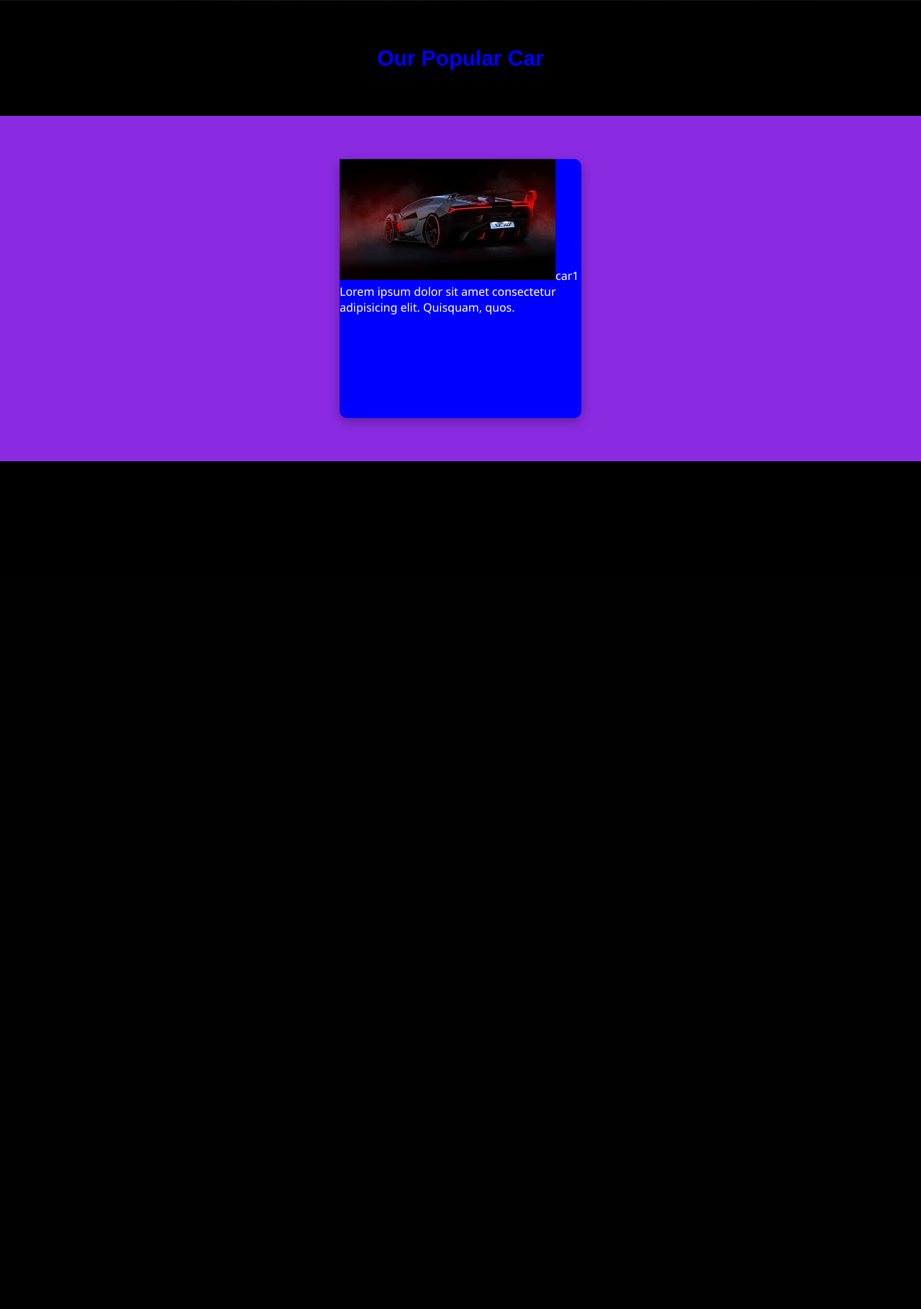
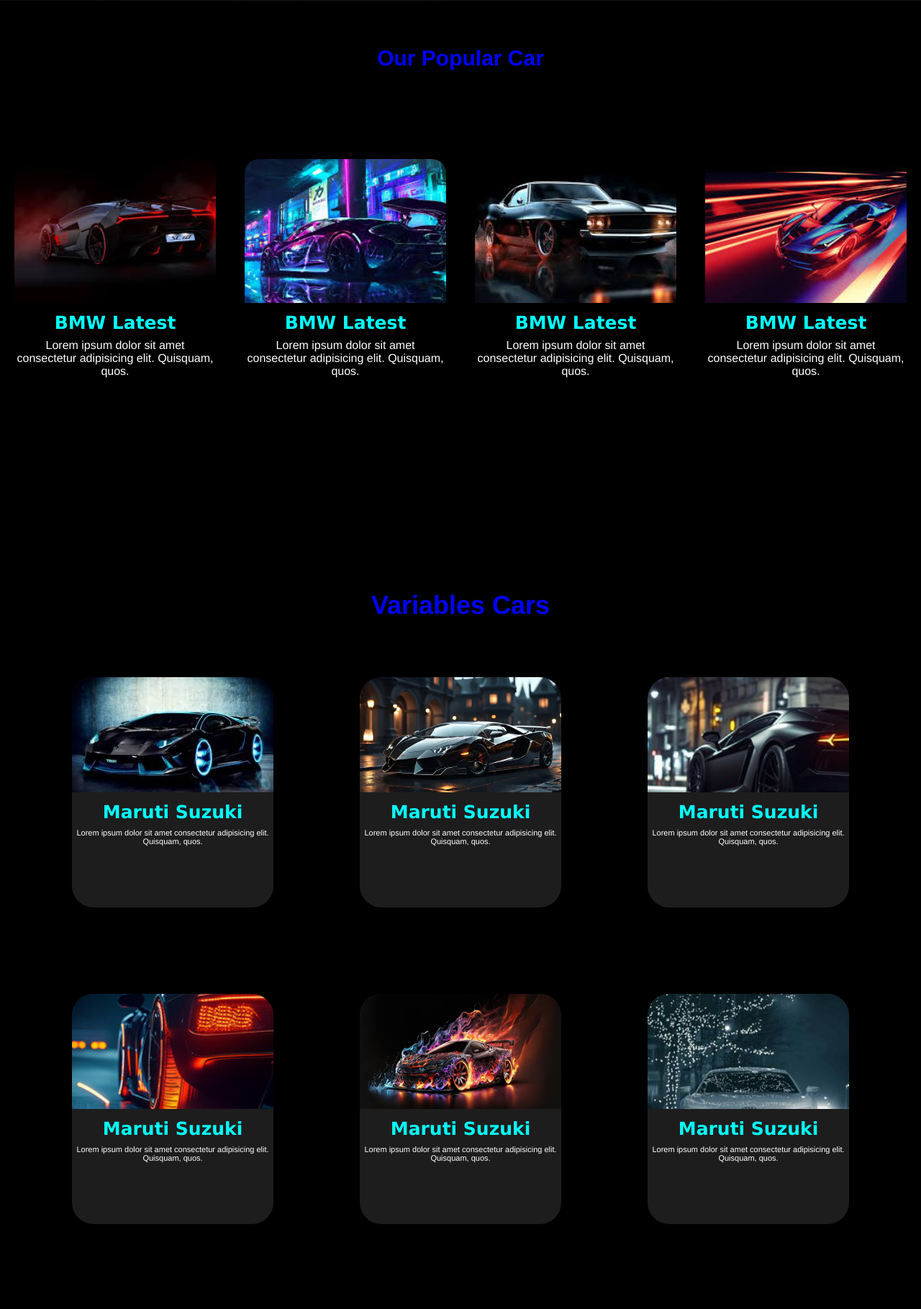
Before and after one commit to rajpratap1411codenia/fastapi, a FastAPI app: page / in a window 1280 px wide. Shown: the part 799-2618 px from the top of the page at 72% size. Before the commit the page ends 1440 px from the top, so only its background shows below. Run offline with FastAPI, Linux system fonts and the light colour scheme.

Commit message:
Enhance styling and layout for car items and add new sections in home template

```diff
--- a/static/style.css
+++ b/static/style.css
@@ -121,18 +121,111 @@ body {
 .fav_car_items{
     height: 60vh;
     width: 100%;
-    background-color: blueviolet;
+
     display: flex;
     justify-content: center;
     align-items: center;
 }
 .ind_cars_items{
     height: 45vh;
-    width: 42vh;
-    background-color: blue;
+    width: 39vh;
+    background-color: rgb(28, 27, 27, o.88);
     margin: 0 20px;
-    border-radius: 10px;
+    border-radius: 20px;
     box-shadow: 0 5px 15px rgba(0, 0, 0, 0.3);
+    overflow: hidden;
+    text-align: center;
 
 }
-/*  Hello for update */
+.ind_cars_items:hover{
+    outline: 4px solid white;
+    outline-offset: 2px;
+
+}
+.ind_cars_items img{
+    height: 25vh;
+    width: 100%;
+    object-fit: cover;
+}
+.ind_cars_items h1{
+    font-size: 25px;
+    font-family: vardana, Geneva, Tahoma, sans-serif;
+    text-transform: capitalize;
+    margin: 8px;
+    color: cyan;
+}
+.ind_cars_items p{
+    color: white;
+    font: 11px;
+    font-family: 'Franklin Gothic Medium', 'Arial Narrow', Arial, sans-serif;
+
+}
+.items_cars {
+    height: 200vh;
+    width: 100%;
+    background-color: black;
+}
+.items_heading {
+    height: 10vh;
+    width: 100%;
+    display: flex;
+    justify-content: center;
+    align-items: center;
+}
+.items_heading h1 {
+    font-size: 36px;
+    color: blue;
+    font-family: 'Franklin Gothic Medium', 'Arial Narrow', Arial, sans-serif;
+    text-transform: capitalize;
+}
+.cars_carts {
+    height: auto;
+    width: 100%;
+    display: flex;
+    flex-wrap: wrap;
+    justify-content: center;
+    align-items: center;
+}
+.ind_carts_cars {
+    height: 40vh;
+    width: 35vh;
+    background-color: rgb(30, 29, 29);
+    margin: 60px;
+    border-radius: 30px;
+    overflow: hidden;
+    text-align: center;
+}
+.ind_carts_cars img {
+    height: 50%;
+    width: 100%;
+    object-fit: cover;
+
+}
+.ind_carts_cars h1 {
+    font-size: 25px;
+    font-family: Verdana, Geneva, Tahoma, sans-serif;
+    text-transform: capitalize;
+    margin: 8px;
+    color: cyan;
+}
+.ind_carts_cars p {
+    color: white;
+    font-size: 11px;
+    font-family: 'Franklin Gothic Medium', 'Arial Narrow', sans-serif;
+}
+.ind_carts_cars:hover{
+    outline: 4px solid white;
+    outline-offset: 2px;
+}
+.cont{
+    height: 60vh;
+    width: 100%;
+    background-color:blueviolet
+}
+.cont_heading{
+    height: 10vh;
+    width: 100%;
+    display: flex;
+    justify-content: center;
+    align-items: center;
+}
--- a/templates/home.html
+++ b/templates/home.html
@@ -34,11 +34,82 @@
         </div>
         <div class="fav_car_items">
             <div class="ind_cars_items">
-                <img src="/static/download (1).jpg"
-                <h1>car1</h1>
+                <img src="/static/download (1).jpg" alt="no images">
+                <h1>BMW latest</h1>
+                <p>Lorem ipsum dolor sit amet consectetur adipisicing elit. Quisquam, quos.</p>
+            </div>
+
+
+            <div class="ind_cars_items">
+                <img src="/static/download.jpg" alt="no images">
+                <h1>BMW latest</h1>
+                <p>Lorem ipsum dolor sit amet consectetur adipisicing elit. Quisquam, quos.</p>
+            </div>
+
+            <div class="ind_cars_items">
+                <img src="/static/images.jpg" alt="no images">
+                <h1>BMW latest</h1>
+                <p>Lorem ipsum dolor sit amet consectetur adipisicing elit. Quisquam, quos.</p>
+            </div>
+            <div class="ind_cars_items">
+                <img src="/static/images (1).jpg" alt="no images">
+                <h1>BMW latest</h1>
+                <p>Lorem ipsum dolor sit amet consectetur adipisicing elit. Quisquam, quos.</p>
+            </div>
+
+        </div>
+    </section>
+
+    <!---this is our about section--->
+    <div class="items_cars">
+        <div class="items_heading">
+            <h1>Variables cars</h1>
+        </div>
+        <div class="cars_carts">
+            <div class="ind_carts_cars">
+                <img src="/static/images2.jpg" alt="no images">
+                <h1>Maruti Suzuki</h1>
+                <p>Lorem ipsum dolor sit amet consectetur adipisicing elit. Quisquam, quos.</p>
+            </div>
+            <div class="ind_carts_cars">
+                <img src="/static/images3.jpg" alt="no images">
+                <h1>Maruti Suzuki</h1>
+                <p>Lorem ipsum dolor sit amet consectetur adipisicing elit. Quisquam, quos.</p>
+            </div>
+            <div class="ind_carts_cars">
+                <img src="/static/images4.jpg" alt="no images">
+                <h1>Maruti Suzuki</h1>
+                <p>Lorem ipsum dolor sit amet consectetur adipisicing elit. Quisquam, quos.</p>
+            </div>
+            <div class="ind_carts_cars">
+                <img src="/static/images5.jpg" alt="no images">
+                <h1>Maruti Suzuki</h1>
+                <p>Lorem ipsum dolor sit amet consectetur adipisicing elit. Quisquam, quos.</p>
+            </div>
+            <div class="ind_carts_cars">
+                <img src="/static/images6.jpg" alt="no images">
+                <h1>Maruti Suzuki</h1>
+                <p>Lorem ipsum dolor sit amet consectetur adipisicing elit. Quisquam, quos.</p>
+            </div>
+            <div class="ind_carts_cars">
+                <img src="/static/images7.jpg" alt="no images">
+                <h1>Maruti Suzuki</h1>
+                <p>Lorem ipsum dolor sit amet consectetur adipisicing elit. Quisquam, quos.</p>
+            </div>
+            <div class="ind_carts_cars">
+                <img src="/static/images8.jpg" alt="no images">
+                <h1>Maruti Suzuki</h1>
                 <p>Lorem ipsum dolor sit amet consectetur adipisicing elit. Quisquam, quos.</p>
             </div>
         </div>
-    </section>
+    </div>
+
+    <!---this is our contribution section--->
+    <div class="cont">
+        <div class="cont_heading">
+            <h1>our contribution</h1>
+        </div>
+    </div>
+
 </body>
 </html>
```
Also changed, not shown: static/images2.jpg (added), static/images3.jpg (added), static/images4.jpg (added), static/images5.jpg (added), static/images6.jpg (added), static/images7.jpg (added), static/images8.jpg (added).
